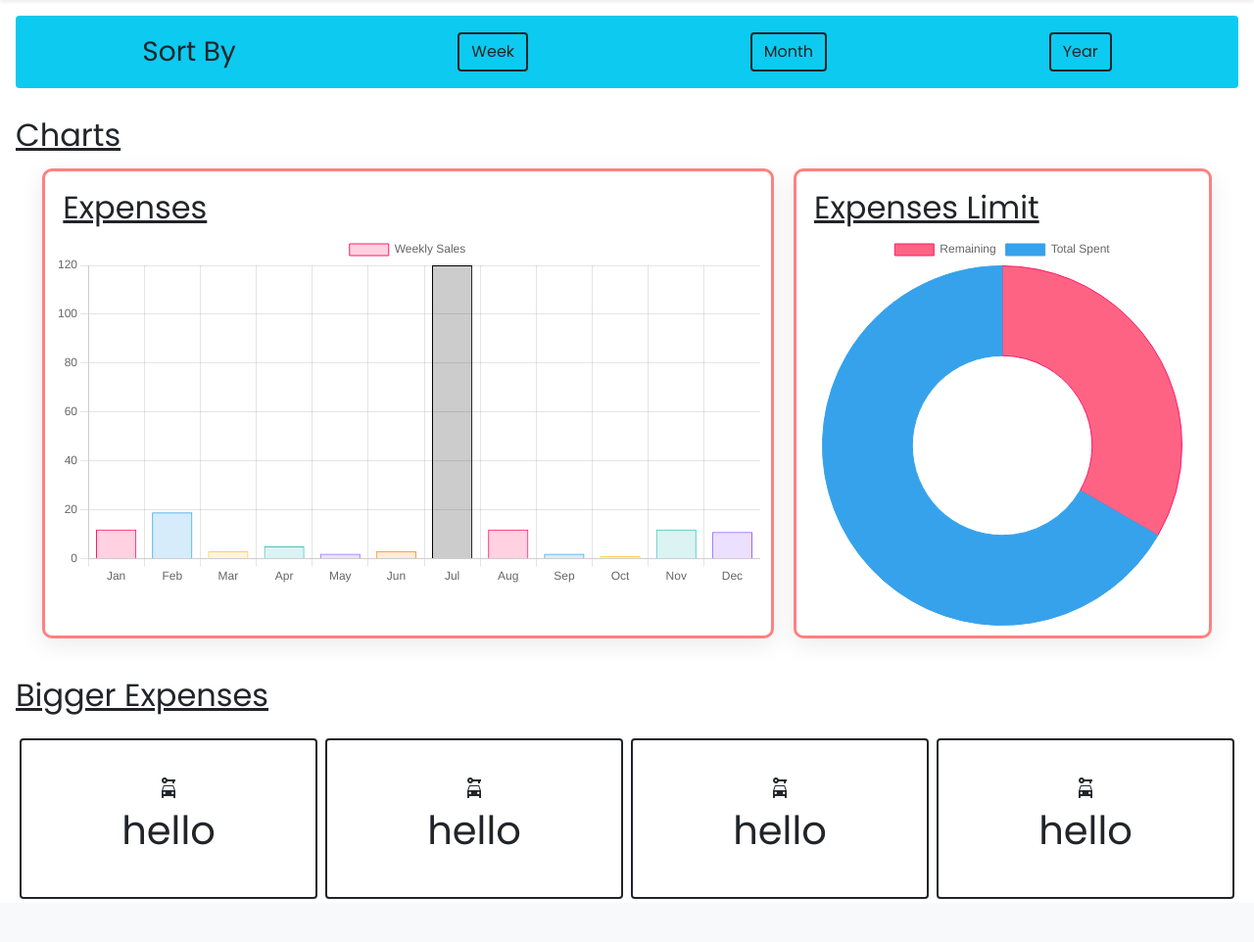
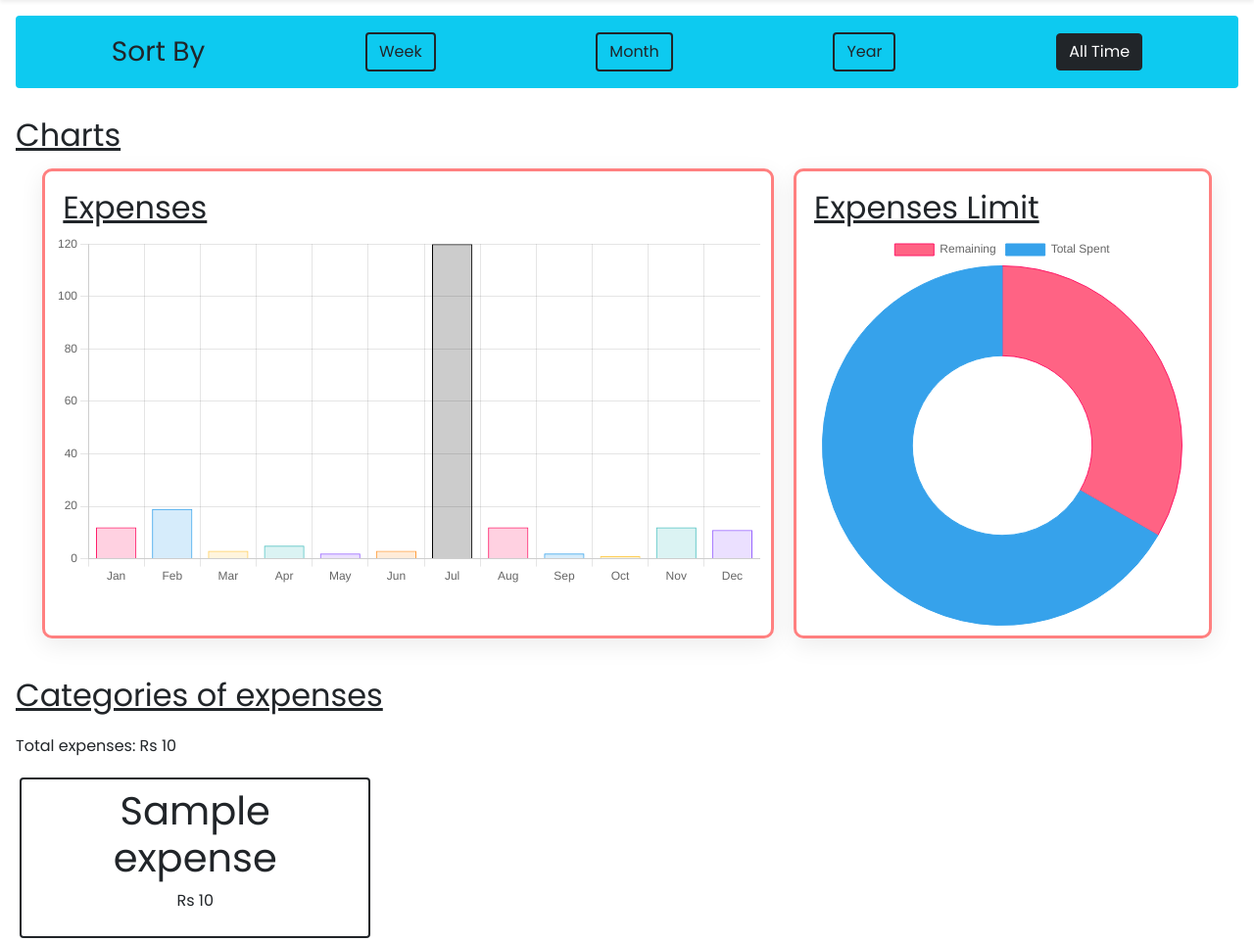
Before and after one commit to SulabhShrestha/PEMS, a PHP site: page /pages/summary.php in a window 1280 px wide. Shown: the part 76-1038 px from the top of the page at 98% size. Before the commit the page ends 994 px from the top, so only its background shows below. Run offline with PHP 8.4, Linux system fonts and the light colour scheme; the visitor is signed in with stand-in values (Sample User, id 1); tables that the repository leaves empty hold one stand-in row (values such as "Sample post"); some libraries are stand-ins or nearby versions.

Commit message:
All time expenses can be displayed in categories section

```diff
--- a/components/expense_items.php
+++ b/components/expense_items.php
@@ -25,7 +25,7 @@ class ExpenseCard {
                         <span class="material-icons px-2 editBtn" >edit</span>
 
 
-                        <a href="utils/delete_expense.php?name=$name">
+                        <a href="utils/delete_expense.php?eid=$eid">
                             <span class="material-icons delete-logo">delete</span>
                         </a>
                     </div>
--- a/database/Expense.class.php
+++ b/database/Expense.class.php
@@ -37,6 +37,21 @@ class Expense {
         return $result->fetch_all();
     }
 
+    // fetch all the expense of specific user of all date
+    public function fetchAll() {
+        $sql = "SELECT eid, name, amount FROM Expense WHERE uid = $this->uid";
+        $result = $this->conn->query($sql);
+
+        return $result->fetch_all();
+    }
+    // fetch the sum of total expenses till now
+    public function fetchTotalSumTillNow() {
+        $sql = "SELECT sum(amount) FROM Expense WHERE uid = $this->uid";
+        $result = $this->conn->query($sql);
+
+        return $result->fetch_assoc()["sum(amount)"];
+    }
+
     // Total number of today's expenses is returned
     public function todayTotalActivity() {
         $sql = "SELECT name FROM Expense WHERE uid = $this->uid AND date = CURRENT_DATE";
@@ -54,8 +69,8 @@ class Expense {
     }
 
     // Delete the expense of the user of today's date
-    public function deleteExpense($expName) {
-        $sql = "DELETE FROM Expense WHERE uid = $this->uid AND name = '$expName' AND date = CURRENT_DATE";
+    public function deleteExpense($eid) {
+        $sql = "DELETE FROM Expense WHERE uid = $this->uid AND eid = $eid AND date = CURRENT_DATE";
 
         $this->conn->query($sql);
 
--- a/index.php
+++ b/index.php
@@ -24,6 +24,7 @@ if (!isset($_SESSION["uid"])) {
 
 $expense = new Expense($_SESSION['uid']);
 $expenses = $expense->fetch();
+
 
 ?>
 
--- a/pages/summary.php
+++ b/pages/summary.php
@@ -1,5 +1,14 @@
 <!DOCTYPE html>
 <html lang="en">
+
+<?php
+session_start();
+require_once("../database/Expense.class.php");
+$expense = new Expense($_SESSION['uid']);
+
+$expensesDetails = $expense->fetchAll();
+$sumOfTotalExpensesTillNow = $expense->fetchTotalSumTillNow();
+?>
 
 <head>
     <!-- Required meta tags -->
@@ -133,9 +142,10 @@
     <section>
         <div class="d-flex align-items-center justify-content-around my-3 mx-3 px-3 py-3 bg-info rounded">
             <span class="fs-3">Sort By</span>
-            <button type="button" class="btn btn-outline-dark border-2">Week</button>
-            <button type="button" class="btn btn-outline-dark border-2">Month</button>
-            <button type="button" class="btn btn-outline-dark border-2">Year</button>
+            <button type="button" class="btn btn-outline-dark border-2 filter-btn">Week</button>
+            <button type="button" class="btn btn-outline-dark border-2 filter-btn">Month</button>
+            <button type="button" class="btn btn-outline-dark border-2 filter-btn">Year</button>
+            <button type="button" class="btn btn-dark filter-btn">All Time</button>
         </div>
         <div class="ms-3 mt-4 fs-2">
             <u>Charts</u>
@@ -162,7 +172,6 @@
             const data = {
                 labels: ["Jan", "Feb", "Mar", "Apr", "May", "Jun", "Jul", "Aug", "Sep", "Oct", "Nov", "Dec"],
                 datasets: [{
-                    label: "Weekly Sales",
                     data: [12, 19, 3, 5, 2, 3, 120, 12, 2, 1, 12, 11],
                     backgroundColor: [
                         "rgba(255, 26, 104, 0.2)",
@@ -189,9 +198,14 @@
             // config
             const config = {
                 type: "bar",
-                data,
+                data: data,
                 options: {
                     responsive: true,
+                    plugins: {
+                        legend: {
+                            display: false
+                        }
+                    }
                 },
             };
 
@@ -203,7 +217,6 @@
             const dataDoughnut = {
                 labels: ["Remaining", "Total Spent"],
                 datasets: [{
-                    label: "Weekly Sales",
                     data: [50, 100],
                     backgroundColor: ["rgb(255, 99, 132)", "rgb(54, 162, 235)", "rgb(255, 205, 86)"],
                     borderColor: ["rgba(255, 26, 104, 1)", "rgba(54, 162, 235, 1)", "rgba(255, 206, 86, 1)"],
@@ -227,27 +240,48 @@
 
     </section>
 
-    <p class="fs-2 mt-4 ms-3"><u>Bigger Expenses</u></p>
+    <p class="fs-2 mt-4 ms-3"><u>Categories of expenses</u></p>
+    <p class="ms-3">Total expenses: Rs <?= $sumOfTotalExpensesTillNow ?></p>
     <div class="d-flex mx-3">
-        <?php for ($a = 1; $a < 5; $a++) : ?>
+        <?php foreach ($expensesDetails as $exp) : ?>
             <div class="container width-css float-left border rounded border-2 m-1 border-dark">
                 <div class="row">
                     <div class="col height-css d-flex align-items-center justify-content-center">
                         <div class="text-center">
-                            <span class="material-icons"> car_rental </span>
-                            <h1>hello</h1>
+                            <h1><?= $exp[1] ?></h1>
+                            <p>Rs <?= $exp[2] ?></p>
                         </div>
                     </div>
                 </div>
             </div>
-        <?php endfor; ?>
+        <?php endforeach; ?>
     </div>
 
 
 
-    <!--  JavaScript -->
+    <!--  bootstrap -->
+    <script src="https://cdn.jsdelivr.net/npm/bootstrap@5.0.2/dist/js/bootstrap.bundle.min.js" integrity="sha384-MrcW6ZMFYlzcLA8Nl+NtUVF0sA7MsXsP1UyJoMp4YLEuNSfAP+JcXn/tWtIaxVXM" crossorigin="anonymous">
+    </script>
 
-    <script src="https://cdn.jsdelivr.net/npm/bootstrap@5.0.2/dist/js/bootstrap.bundle.min.js" integrity="sha384-MrcW6ZMFYlzcLA8Nl+NtUVF0sA7MsXsP1UyJoMp4YLEuNSfAP+JcXn/tWtIaxVXM" crossorigin="anonymous">
+    <!-- Jquery -->
+    <script src="https://code.jquery.com/jquery-3.6.0.slim.js" integrity="sha256-HwWONEZrpuoh951cQD1ov2HUK5zA5DwJ1DNUXaM6FsY=" crossorigin="anonymous"></script>
+
+    <script>
+        $(".filter-btn").on("click", function() {
+            // removing previous effect on previous clicked btns
+            $(".filter-btn").each(
+                function(index, elem) {
+                    $(elem).removeClass("btn-dark");
+                    $(elem).addClass("btn-outline-dark");
+                }
+            );
+
+
+            // add new class and removing old one
+            $(this).addClass("btn-dark");
+            $(this).removeClass("btn-outline-dark");
+
+        });
     </script>
 </body>
 
--- a/utils/delete_expense.php
+++ b/utils/delete_expense.php
@@ -5,7 +5,7 @@ require_once("../database/Expense.class.php");
 session_start();
 
 // Which expense to delete
-$expName = $_GET["name"];
+$eid = $_GET["eid"];
 
 $expense = new Expense($_SESSION['uid']);
-$expense->deleteExpense($expName);
+$expense->deleteExpense($eid);
```
